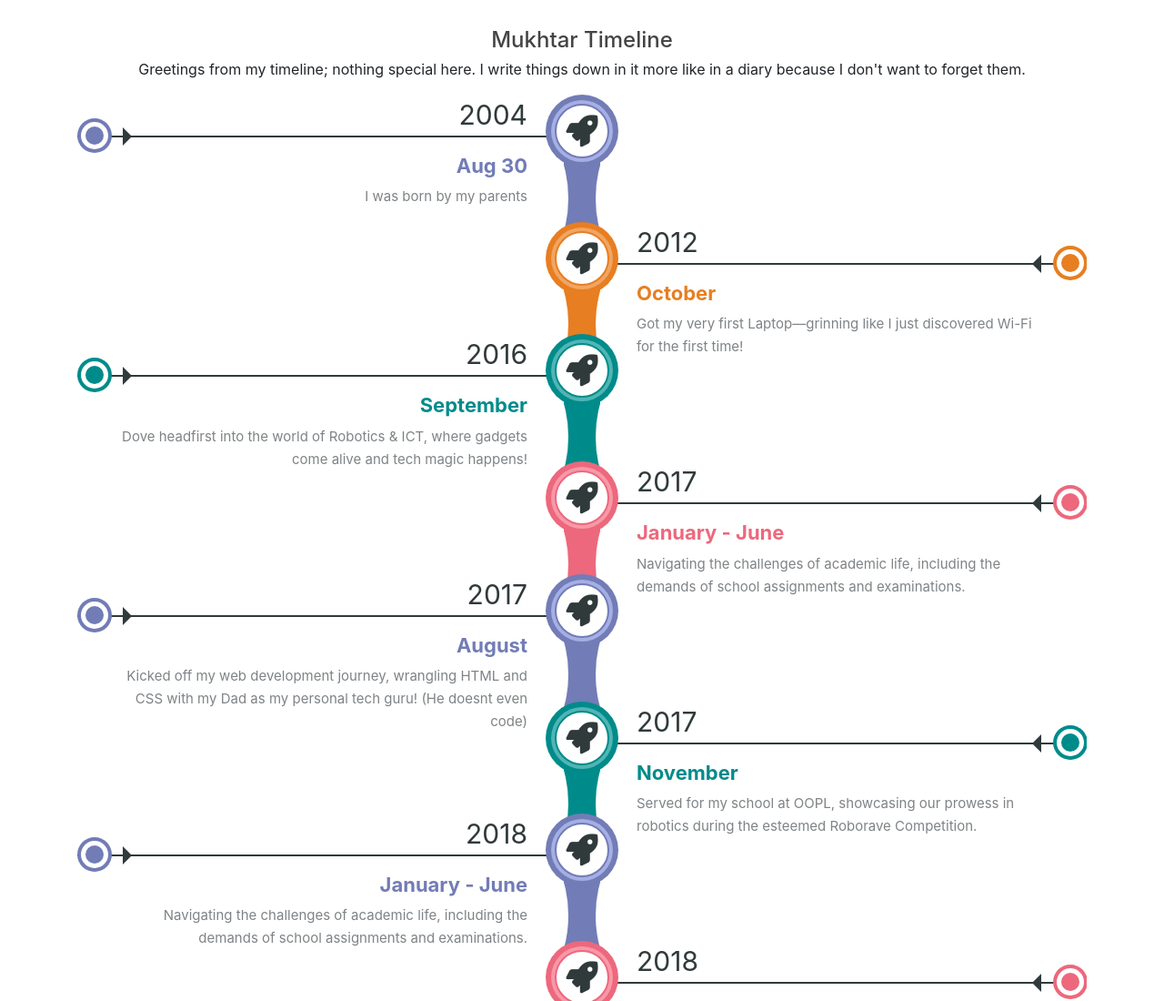
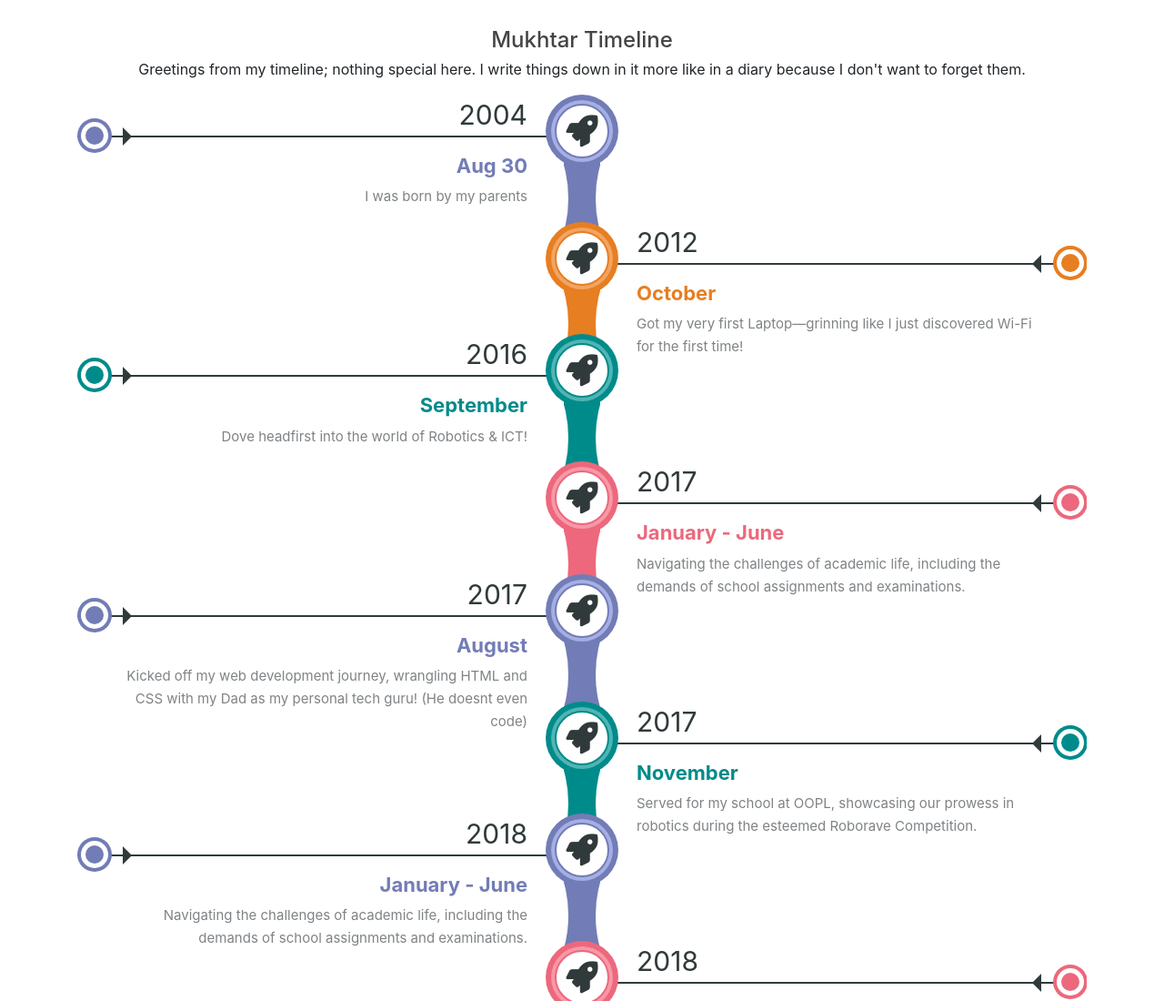
Before and after one commit to Basfar/Portfolio, a plain HTML site: page index.html in a window 1280 px wide. Shown: the top 1100 px of the page at 91% size. Drawn offline with nearby package versions, Linux system fonts and the light colour scheme.

Commit message:
updated portfolio

```diff
--- a/index.html
+++ b/index.html
@@ -45,7 +45,7 @@
             <div class="timeline-content">
               <h5 class="title">September</h5>
               <p class="description">
-                Dove headfirst into the world of Robotics & ICT, where gadgets come alive and tech magic happens!
+                Dove headfirst into the world of Robotics & ICT!
               </p>
             </div>
           </div>
```
